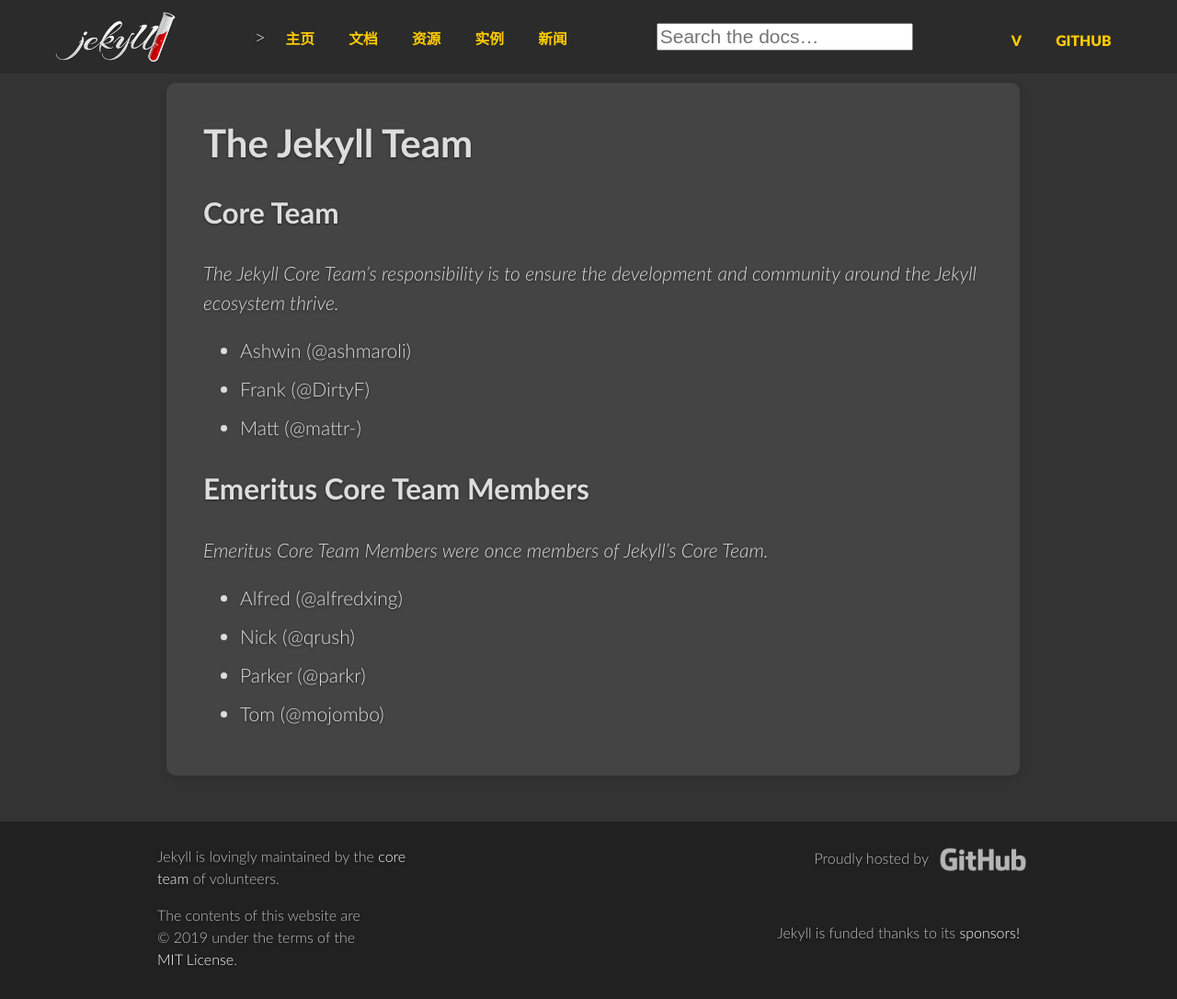
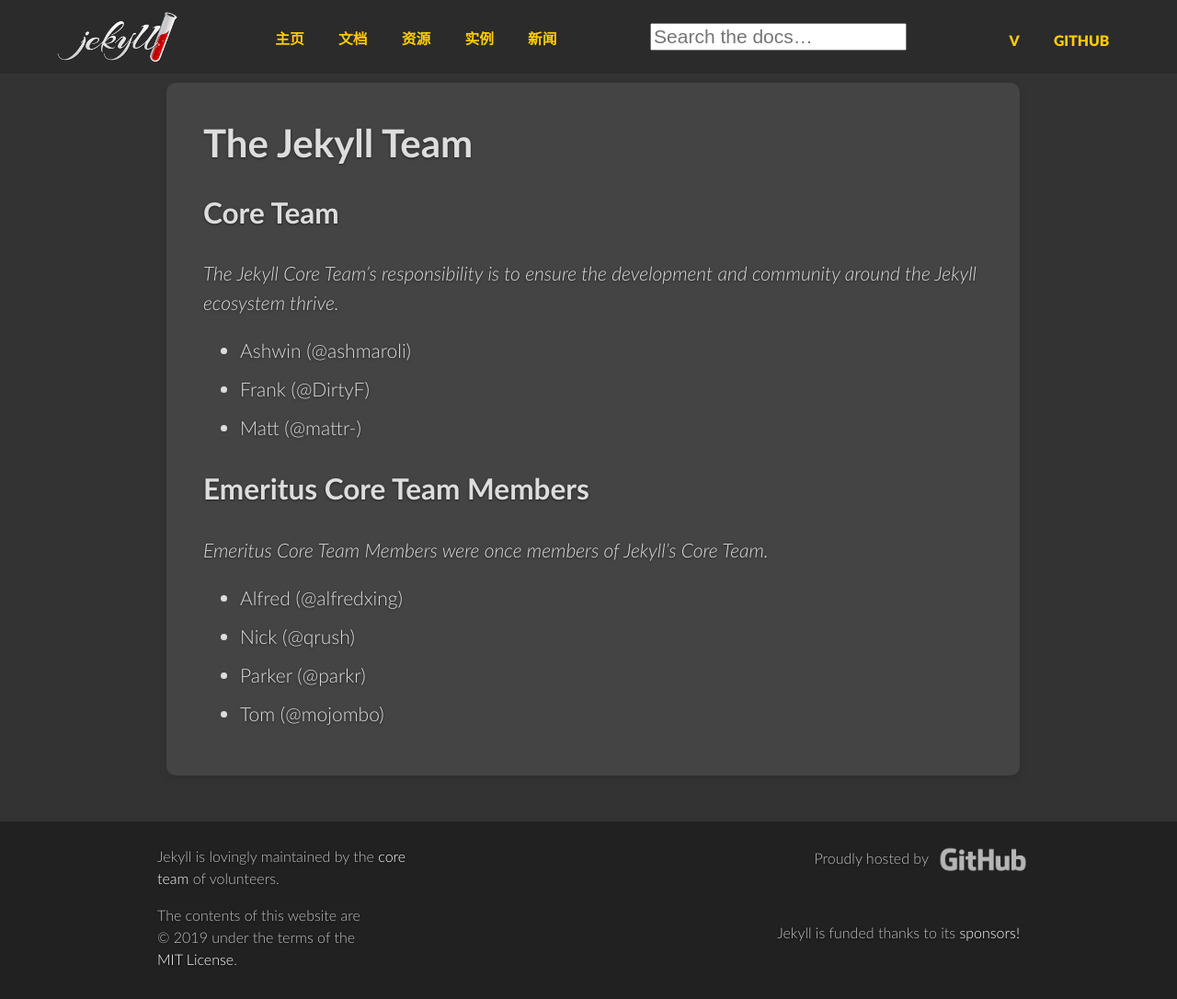
Before and after one commit to ysh825/ysh825.github.io, a Jekyll site: the page built from pages/team.md, in a window 1280 px wide. Shown: the whole page at 92% size. Built offline with Jekyll 4.4.1, drawn with Linux system fonts in a browser that asks for light colours; comment, search, counter and statistics services are not loaded.

Commit message:
Add files via upload

```diff
--- a/_includes/primary-nav-items.html
+++ b/_includes/primary-nav-items.html
@@ -1,4 +1,4 @@
->
+<ul>
   {% for p in site.data.primary_nav %}
   <li
     {%- if p.link == '/' -%}
@@ -9,5 +9,5 @@
   >
     <a href="{{ p.link }}">{{ p.title }}</a>
   </li>
-  {%- endfor %}
+  {% endfor %}
 </ul>
```
